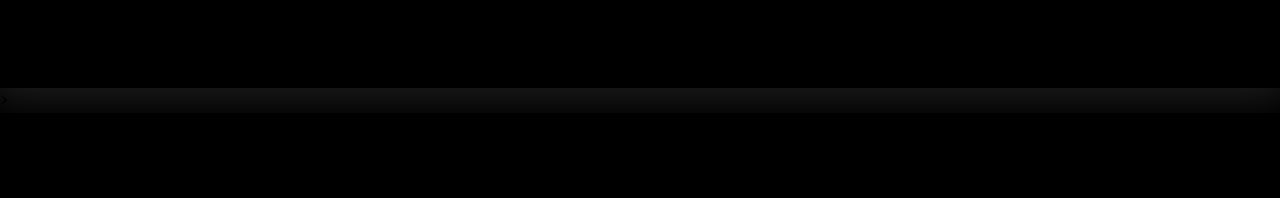
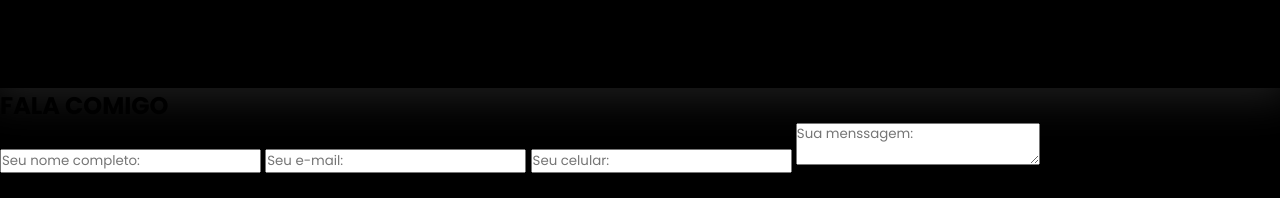
Before and after one commit to weverton1307/Projeto-Website-Javascript-Portifolio, a plain HTML site: page index.html in a window 1280 px wide. Shown: the part 2717-2915 px from the top of the page. Before the commit the page ends 2830 px from the top, so only its background shows below. Drawn offline with nearby package versions, Linux system fonts and the light colour scheme.

Commit message:
Implementado o formulário na sessão contato.

```diff
--- a/index.html
+++ b/index.html
@@ -149,6 +149,17 @@
                 </div><!--end flex-->
             </div><!--end interface-->
         </section><!--end projetos-->
+        <section class="formulario">
+         <div class="interface">
+            <h2 class="titulo">FALA <span>COMIGO</span></h2>
+           <form action="">
+            <input type="text" name="" id="" placeholder="Seu nome completo:" required>
+            <input type="text" name="" id="" placeholder="Seu e-mail:" required>
+            <input type="text" name="" id="" placeholder="Seu celular:">
+            <textarea name="" id="" placeholder="Sua menssagem:" required></textarea>
+           </form>
+         </div>
+        </section>
     </main>>
 </body>
 
```
